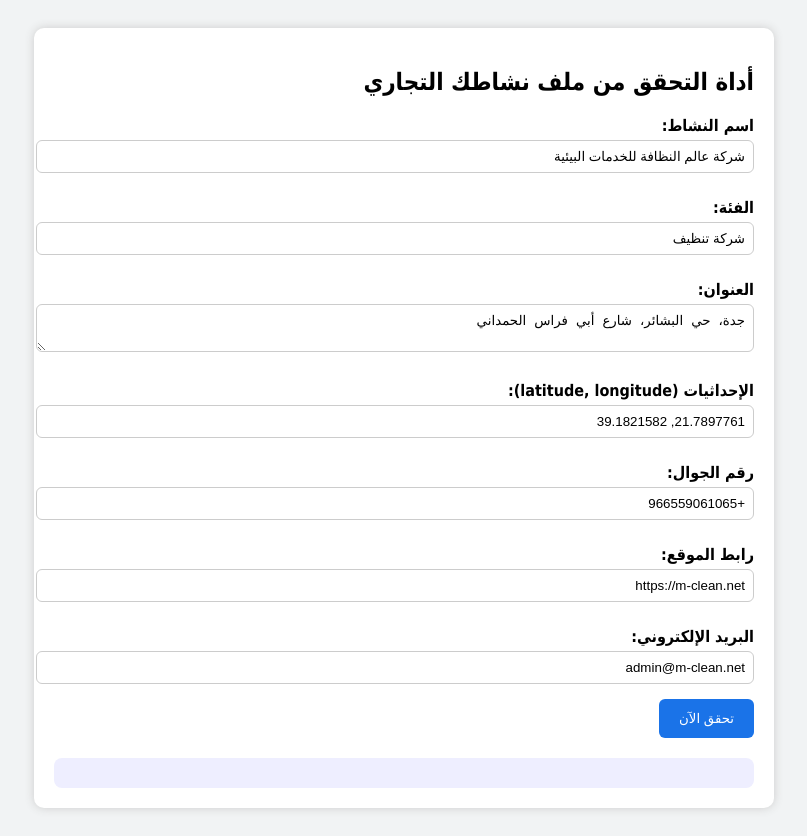
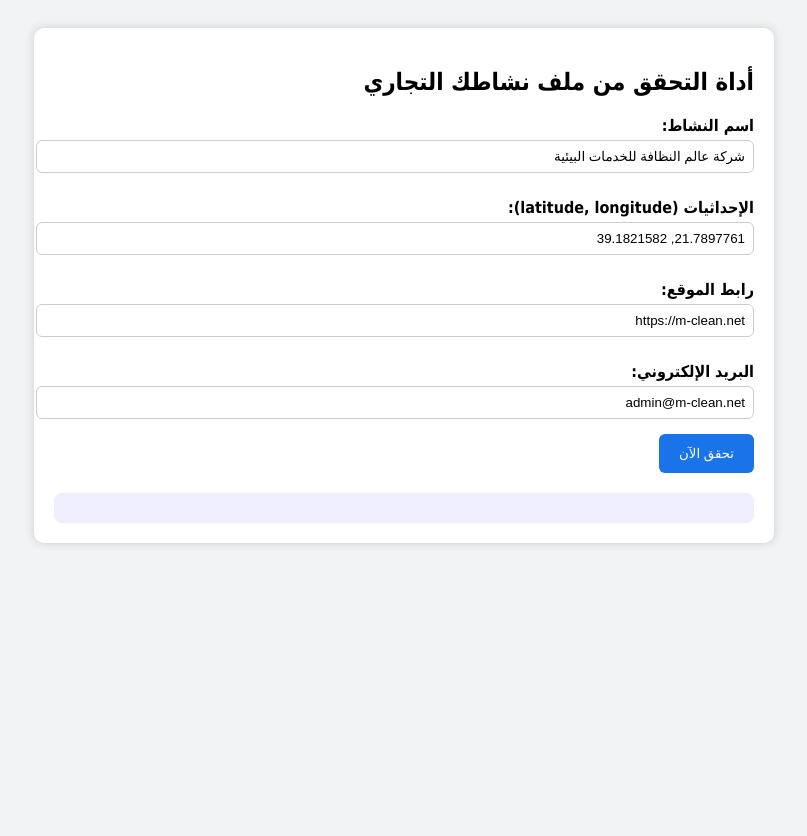
Before and after one commit to MrCleanCare/gmb-verifier, a plain HTML site: page index.html in a window 1280 px wide. Shown: the whole page, without its empty margins (236-1043 px from the left). After the commit the page ends 800 px from the top, so only its background shows below. Drawn offline with Linux system fonts and the light colour scheme.

Commit message:
Update index.html

```diff
--- a/index.html
+++ b/index.html
@@ -14,24 +14,14 @@
   </style>
 </head>
 <body>
-
   <div class="form">
     <h2>أداة التحقق من ملف نشاطك التجاري</h2>
 
     <label>اسم النشاط:</label>
     <input type="text" id="businessName" value="شركة عالم النظافة للخدمات البيئية">
 
-    <label>الفئة:</label>
-    <input type="text" id="category" value="شركة تنظيف">
-
-    <label>العنوان:</label>
-    <textarea id="address">جدة، حي البشائر، شارع أبي فراس الحمداني</textarea>
-
     <label>الإحداثيات (latitude, longitude):</label>
     <input type="text" id="coordinates" value="21.7897761, 39.1821582">
-
-    <label>رقم الجوال:</label>
-    <input type="text" id="phone" value="+966559061065">
 
     <label>رابط الموقع:</label>
     <input type="text" id="website" value="https://m-clean.net">
@@ -55,7 +45,6 @@
       const lat = parseFloat(latLng[0]);
       const lng = parseFloat(latLng[1]);
 
-      // يتم تشغيل الفحص الكامل من config.js (الموجود به كل الخدمات)
       const token = getAccessTokenFromUrl();
       if (token) {
         checkSiteInSearchConsoleOAuth(token, SEARCH_CONSOLE_SITE, messages, passed, (msgs1, status1) => {
```
